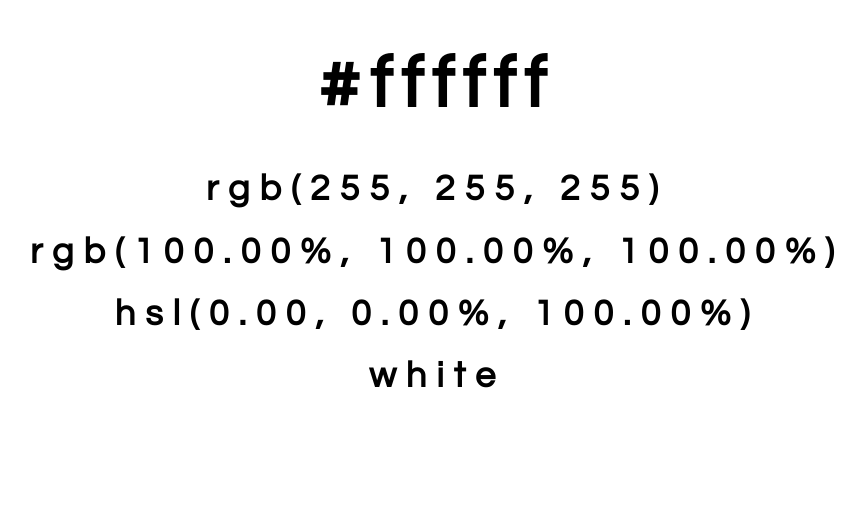
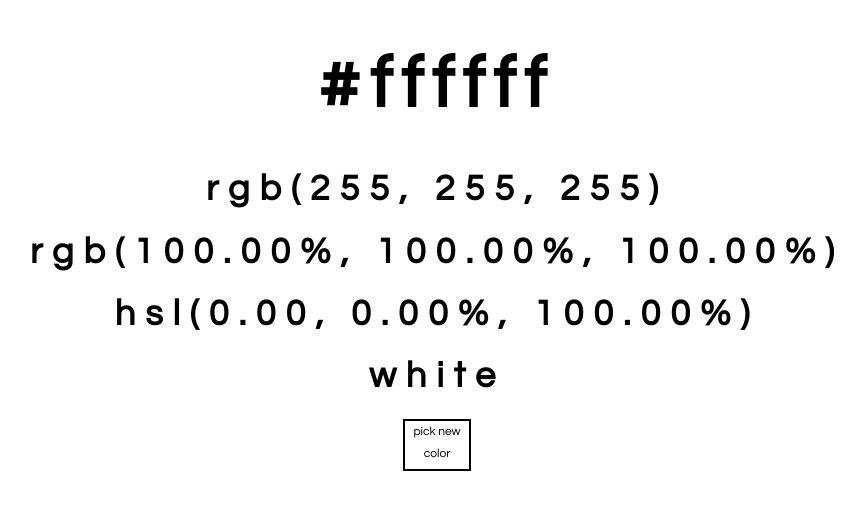
Before and after one commit to seaneshbaugh/color, a website built with webpack: page src/html/index.html in a window 1280 px wide. Shown: the whole page, without its empty margins (203-1068 px from the left). Built offline with nearby package versions, Linux system fonts and the light colour scheme.

Commit message:
Added color picker input.

```diff
--- a/src/css/app.scss
+++ b/src/css/app.scss
@@ -20,3 +20,23 @@ html, body {
 .rgb-hex {
   font-size: 72px;
 }
+
+.color-picker-label {
+    background: #ffffff;
+    border: 2px solid #000000;
+    color: #000000;
+    cursor: pointer;
+    display: block;
+    font-family: "Avant Garde", Avantgarde, "Century Gothic", CenturyGothic, "AppleGothic", sans-serif;
+    font-size: 0.75rem;
+    height: 3rem;
+    line-height: 1.4rem;
+    margin: 0 auto;
+    text-align: center;
+    vertical-align: middle;
+    width: 4rem;
+
+    .color-picker {
+        display: none;
+    }
+}
--- a/src/html/index.html
+++ b/src/html/index.html
@@ -18,5 +18,9 @@
   <h1 class="rgb-percent color-text"></h1>
   <h1 class="hsl color-text"></h1>
   <h1 class="name color-text"></h1>
+  <label class="color-picker-label">
+    pick new color
+    <input type="color" class="color-picker">
+  </label>
 </body>
 </html>
--- a/src/js/app.js
+++ b/src/js/app.js
@@ -66,6 +66,14 @@ const setFavicon = (faviconColor) => {
   link.href = canvas.toDataURL();
 };
 
+const setColorpickerLabel = (backgroundColor) => {
+  const colorPickerLabel = document.querySelector(".color-picker-label");
+
+  colorPickerLabel.style.background = backgroundColor.toRGBHex();
+  colorPickerLabel.style.border = `2px solid ${backgroundColor.contrastColor().toRGBHex()}`;
+  colorPickerLabel.style.color = backgroundColor.contrastColor().toRGBHex();
+};
+
 const update = (hexCode) => {
   let backgroundColor;
 
@@ -86,6 +94,7 @@ const update = (hexCode) => {
   setBackground(backgroundColor);
   setText(backgroundColor);
   setFavicon(backgroundColor);
+  setColorpickerLabel(backgroundColor);
 };
 
 onReady(() => {
@@ -93,5 +102,9 @@ onReady(() => {
     update(window.location.hash);
   }, false);
 
+  document.querySelector(".color-picker").addEventListener("change", (event) => {
+    window.location.hash = event.target.value;
+  });
+
   update(window.location.hash);
 });
```
